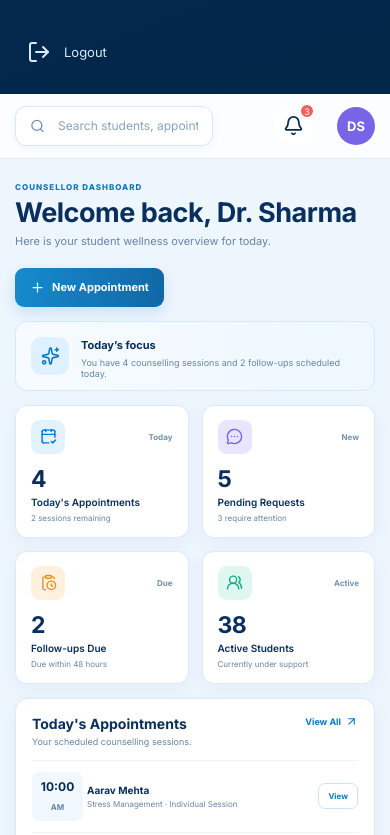
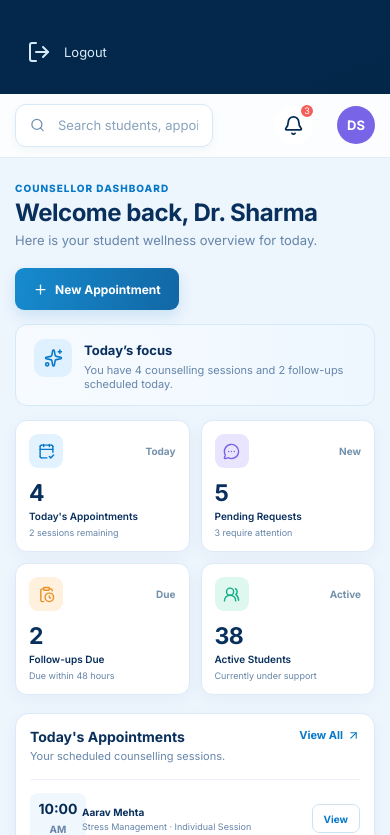
Before and after one commit to mansibisht1134-max/campuswell_group_9, a plain HTML site: page counsellor/counsellor-dashboard.html in a window 390 px wide. Shown: the part 915-1750 px from the top of the page. Drawn offline with nearby package versions, Linux system fonts and the light colour scheme.

Commit message:
Improve counsellor dashboard readability and responsive layout

```diff
--- a/counsellor/counsellor-dashboard.css
+++ b/counsellor/counsellor-dashboard.css
@@ -1107,3 +1107,82 @@ a {
         display: none
     }
 }
+
+/* Dashboard readability and layout correction */
+.dashboard-content {
+    padding: 24px 28px 32px;
+}
+.welcome-label { font-size: 10px; }
+.welcome-row h1 { font-size: clamp(25px, 2.1vw, 32px); }
+.welcome-row p { font-size: 13px; }
+.primary-button { min-height: 42px; padding: 0 18px; font-size: 12px; }
+.insight-banner { min-height: 72px; padding: 14px 18px; }
+.insight-banner strong { font-size: 13px; }
+.insight-banner p { font-size: 11px; }
+.banner-date { font-size: 11px; }
+.stats-grid { gap: 16px; margin-bottom: 18px; }
+.stat-card { padding: 17px 18px; }
+.stat-trend { font-size: 10px; }
+.stat-card h3 { font-size: 27px; }
+.stat-card p { font-size: 12px; }
+.stat-detail { font-size: 10px; }
+.dashboard-grid { gap: 18px; }
+.panel { padding: 19px; border-radius: 14px; }
+.panel-header { margin-bottom: 16px; }
+.panel-header h2 { font-size: 16px; }
+.panel-header p { font-size: 11px; }
+.text-button { font-size: 11px; }
+.appointment-item { gap: 12px; padding: 13px 0; }
+.time-block { width: 56px; }
+.time-block strong { font-size: 14px; }
+.time-block span { font-size: 10px; }
+.appointment-info strong { font-size: 12px; }
+.appointment-info span { font-size: 10px; }
+.status, .priority { font-size: 9px; padding: 6px 9px; }
+.small-button { height: 29px; padding: 0 11px; font-size: 10px; }
+.request-item { gap: 11px; padding: 13px 0; }
+.request-avatar { width: 36px; height: 36px; font-size: 10px; }
+.request-info strong, .followup-item strong, .activity-item strong { font-size: 11px; }
+.request-info span, .followup-item span, .activity-item span { font-size: 10px; }
+.followup-item { padding: 13px 0; }
+.wellness-score>div:last-child strong { font-size: 12px; }
+.wellness-score>div:last-child p { font-size: 10px; }
+.wellness-metrics span { font-size: 9px; }
+.wellness-metrics strong { font-size: 14px; }
+.overview-row span { font-size: 10px; }
+.overview-row strong { font-size: 11px; }
+.topbar { height: 72px; padding: 0 28px; }
+.search-box { height: 43px; }
+.search-box input { font-size: 13px; }
+.profile-info h4 { font-size: 13px; }
+.profile-info p { font-size: 11px; }
+
+@media (max-width: 1100px) and (min-width: 761px) {
+    .sidebar { width: 235px; min-width: 235px; }
+    .main-content { width: calc(100% - 235px); margin-left: 235px; }
+    .dashboard-content { padding: 22px 20px 28px; }
+    .dashboard-grid { grid-template-columns: minmax(0, 1.15fr) minmax(0, 1fr); }
+    .stats-grid { gap: 12px; }
+    .panel { padding: 15px; }
+}
+@media (max-width: 900px) and (min-width: 761px) {
+    .dashboard-grid { grid-template-columns: 1fr; }
+}
+@media (max-width: 760px) {
+    .dashboard-content { padding: 18px 15px 24px; }
+    .topbar { height: 64px; padding: 0 15px; }
+    .insight-banner { align-items: flex-start; }
+    .stats-grid { gap: 11px; }
+}
+@media (max-width: 520px) {
+    .welcome-row h1 { font-size: 24px; }
+    .panel { padding: 14px; }
+    .panel-header h2 { font-size: 14px; }
+    .stat-card { padding: 13px; }
+    .stat-card h3 { font-size: 23px; }
+    .stat-card p { font-size: 10px; }
+    .stat-detail { font-size: 9px; }
+    .appointment-item { gap: 7px; }
+    .appointment-info strong { font-size: 10px; }
+    .appointment-info span { font-size: 9px; }
+}
```
